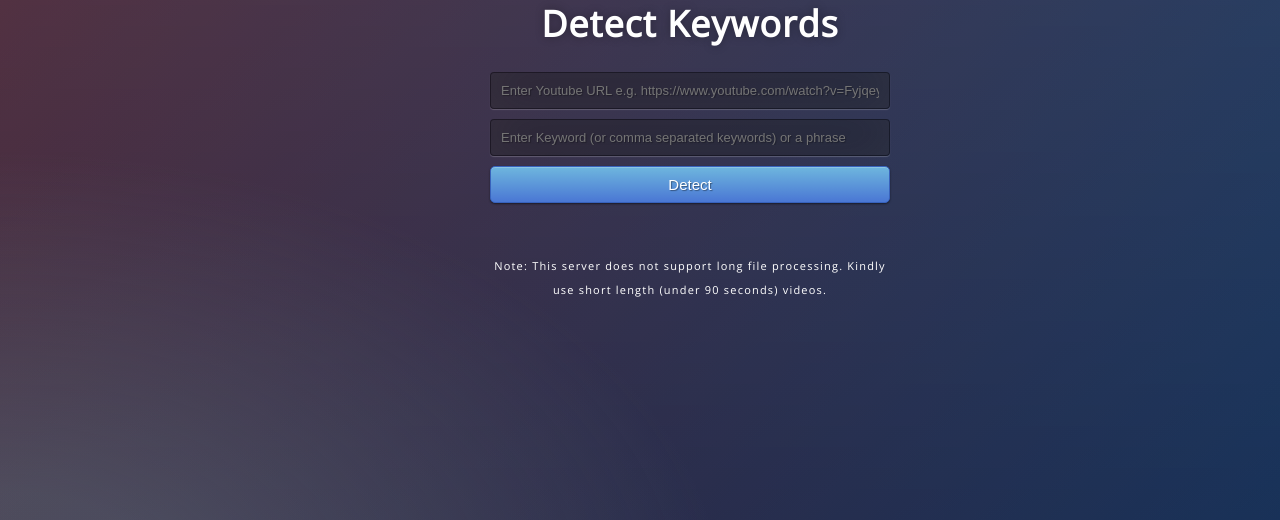
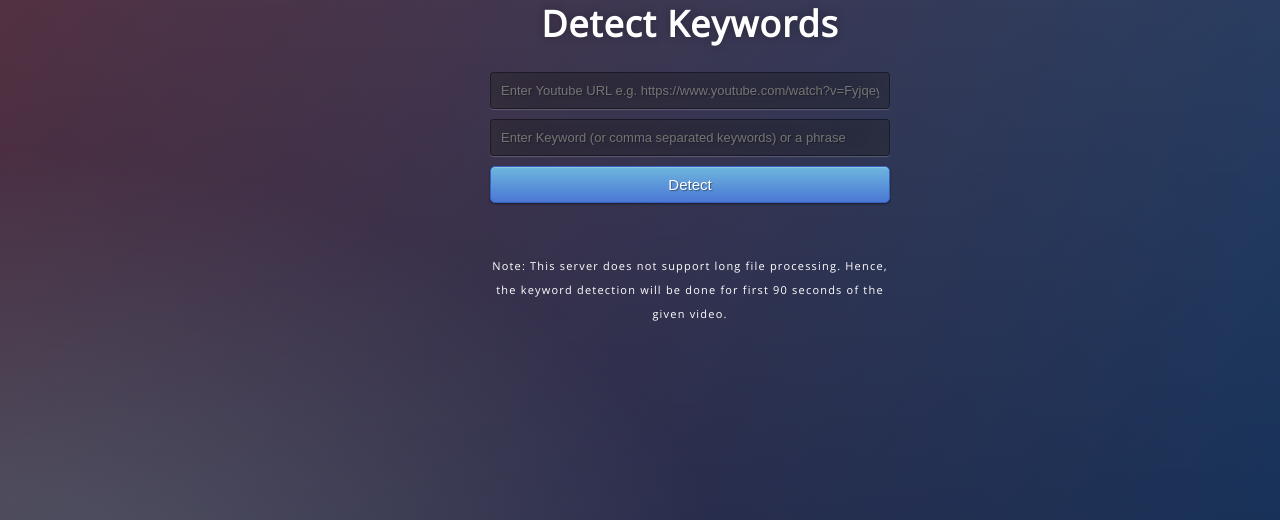
Before and after one commit to alinisarhaider/keyword-detection, a Flask app: page / in a window 1280 px wide. Shown: the part 195-715 px from the top of the page. Run offline with Flask 2, Linux system fonts and the light colour scheme.

Commit message:
Limitation for video length

```diff
--- a/templates/home.html
+++ b/templates/home.html
@@ -26,7 +26,8 @@
 
    <br>
    <br>
-     <text style="font-size:11px">Note: This server does not support long file processing. Kindly use short length (under 90 seconds) videos.</text>
+     <text style="font-size:11px">Note: This server does not support long file processing.
+         Hence, the keyword detection will be done for first 90 seconds of the given video.</text>
 
  </div>
  {{display}}
--- a/youtube_operations.py
+++ b/youtube_operations.py
@@ -52,5 +52,4 @@ def get_audio_stream(video_url: str):
     # audio_segment_buffer = AudioSegment.from_file('static/abc.mp4', 'mp4')
     data_io = data.stream_to_buffer()
     audio_segment_buffer = AudioSegment.from_file(io.BytesIO(data_io.getvalue()))
-    return audio_segment_buffer
-    # return 1
+    return audio_segment_buffer[0:90000]
```
